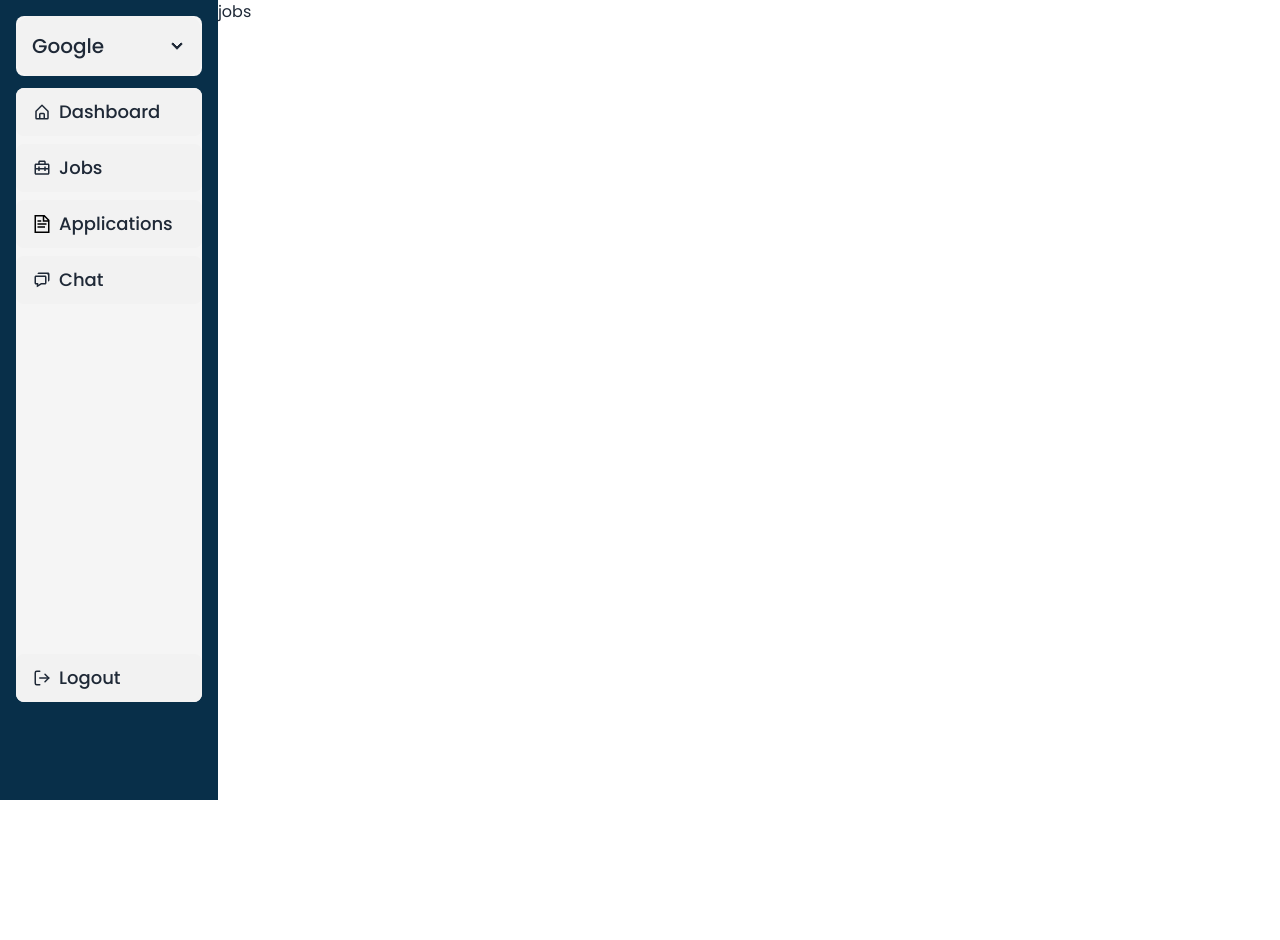
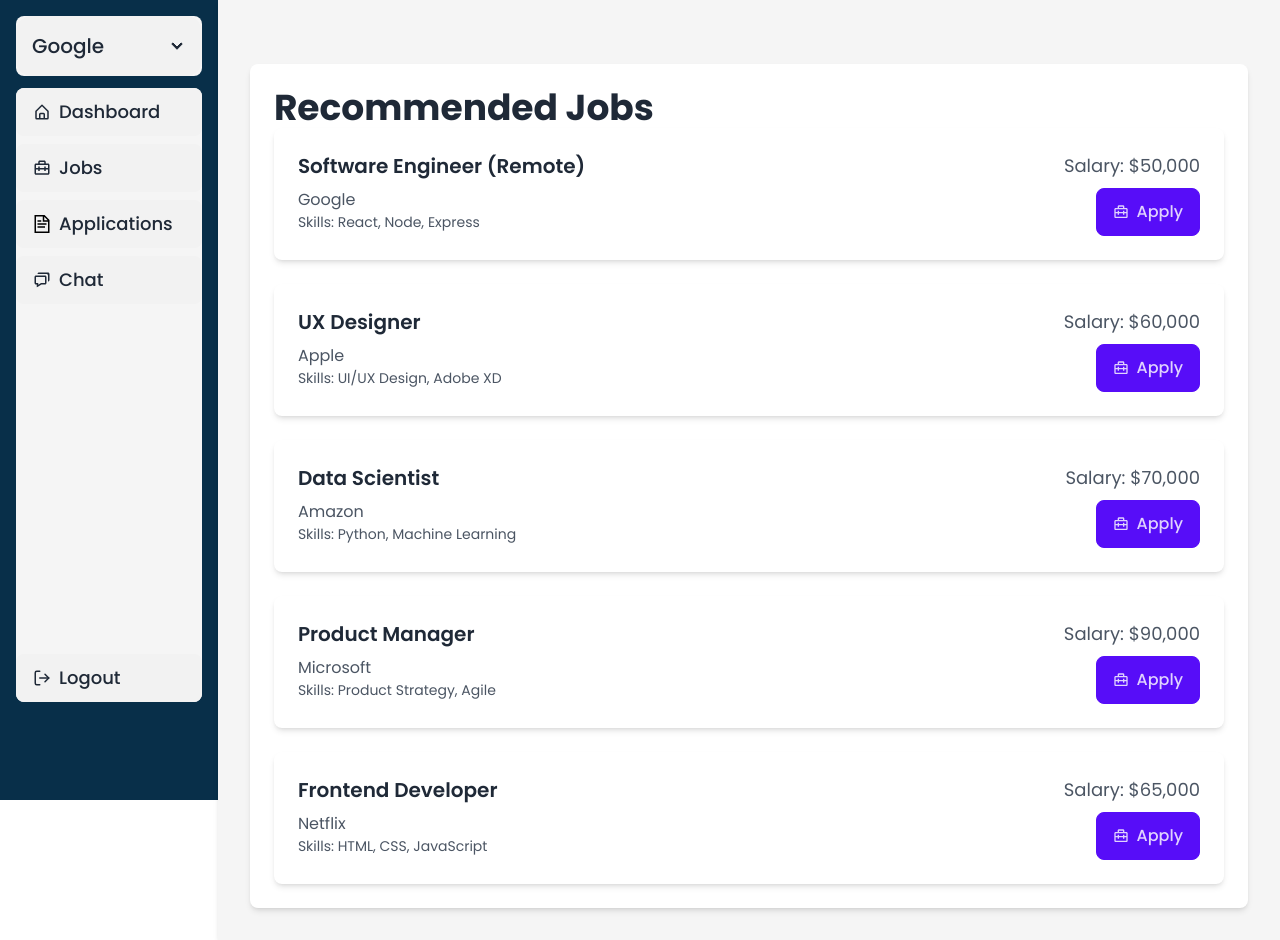
Before and after one commit to aqeelshamz/skillsift, a Next.js app in the folder frontend/skillsift/: page /company/jobs in a window 1280 px wide. Before the commit the page ends 800 px from the top, so only its background shows below. Built offline with nearby package versions, Linux system fonts and the light colour scheme.

Commit message:
f: jobs page

```diff
--- a/frontend/skillsift/src/app/company/jobs/page.tsx
+++ b/frontend/skillsift/src/app/company/jobs/page.tsx
@@ -1,7 +1,128 @@
-import React from 'react'
+import React from "react";
+import { BiBriefcaseAlt2 } from "react-icons/bi";
 
-export default function JobsPage(){
+export default function JobsPage() {
   return (
-    <div>jobs</div>
-  )
+    <div className="flex p-8 flex-col bg-neutral-100 h-full shadow-md overflow-y-auto">
+      <div className="mt-8 bg-white p-6 rounded-lg shadow-md">
+        {/* Recommended Jobs */}
+        <h4 className="text-4xl font-bold">Recommended Jobs</h4>
+        <div className="grid grid-cols-1 gap-6">
+          {/* Job Card 1 */}
+          <div className="bg-white p-6 rounded-lg shadow-md">
+            <div className="flex justify-between">
+              <h2 className="text-xl font-semibold mb-2">
+                Software Engineer (Remote)
+              </h2>
+              <p className="text-lg text-gray-600">Salary: $50,000</p>
+            </div>
+            <div className="flex flex-row gap-5 justify-between">
+              <div>
+                <p className="text-gray-600">Google</p>
+                <p className="text-sm text-gray-600">
+                  Skills: React, Node, Express
+                </p>
+              </div>
+              <div className="flex flex-col">
+                <button className="btn btn-primary text-base justify-start normal-case font-medium">
+                  <BiBriefcaseAlt2 className="inline-block" />
+                  Apply
+                </button>
+              </div>
+            </div>
+          </div>
+
+          {/* Job Card 2 */}
+          <div className="bg-white p-6 rounded-lg shadow-md">
+            <div className="flex justify-between">
+              <h2 className="text-xl font-semibold mb-2">UX Designer</h2>
+              <p className="text-lg text-gray-600">Salary: $60,000</p>
+            </div>
+            <div className="flex flex-row gap-5 justify-between">
+              <div>
+                <p className="text-gray-600">Apple</p>
+                <p className="text-sm text-gray-600">
+                  Skills: UI/UX Design, Adobe XD
+                </p>
+              </div>
+              <div className="flex flex-col">
+                <button className="btn btn-primary text-base justify-start normal-case font-medium">
+                  <BiBriefcaseAlt2 className="inline-block" />
+                  Apply
+                </button>
+              </div>
+            </div>
+          </div>
+
+          {/* Job Card 3 */}
+          <div className="bg-white p-6 rounded-lg shadow-md">
+            <div className="flex justify-between">
+              <h2 className="text-xl font-semibold mb-2">Data Scientist</h2>
+              <p className="text-lg text-gray-600">Salary: $70,000</p>
+            </div>
+            <div className="flex flex-row gap-5 justify-between">
+              <div>
+                <p className="text-gray-600">Amazon</p>
+                <p className="text-sm text-gray-600">
+                  Skills: Python, Machine Learning
+                </p>
+              </div>
+              <div className="flex flex-col">
+                <button className="btn btn-primary text-base justify-start normal-case font-medium">
+                  <BiBriefcaseAlt2 className="inline-block" />
+                  Apply
+                </button>
+              </div>
+            </div>
+          </div>
+
+          {/* Job Card 4 */}
+          <div className="bg-white p-6 rounded-lg shadow-md">
+            <div className="flex justify-between">
+              <h2 className="text-xl font-semibold mb-2">Product Manager</h2>
+              <p className="text-lg text-gray-600">Salary: $90,000</p>
+            </div>
+            <div className="flex flex-row gap-5 justify-between">
+              <div>
+                <p className="text-gray-600">Microsoft</p>
+                <p className="text-sm text-gray-600">
+                  Skills: Product Strategy, Agile
+                </p>
+              </div>
+              <div className="flex flex-col">
+                <button className="btn btn-primary text-base justify-start normal-case font-medium">
+                  <BiBriefcaseAlt2 className="inline-block" />
+                  Apply
+                </button>
+              </div>
+            </div>
+          </div>
+
+          {/* Job Card 5 */}
+          <div className="bg-white p-6 rounded-lg shadow-md">
+            <div className="flex justify-between">
+              <h2 className="text-xl font-semibold mb-2">Frontend Developer</h2>
+              <p className="text-lg text-gray-600">Salary: $65,000</p>
+            </div>
+            <div className="flex flex-row gap-5 justify-between">
+              <div>
+                <p className="text-gray-600">Netflix</p>
+                <p className="text-sm text-gray-600">
+                  Skills: HTML, CSS, JavaScript
+                </p>
+              </div>
+              <div className="flex flex-col">
+                <button className="btn btn-primary text-base justify-start normal-case font-medium">
+                  <BiBriefcaseAlt2 className="inline-block" />
+                  Apply
+                </button>
+              </div>
+            </div>
+          </div>
+
+          {/* You can continue adding more job cards */}
+        </div>
+      </div>
+    </div>
+  );
 }
```
